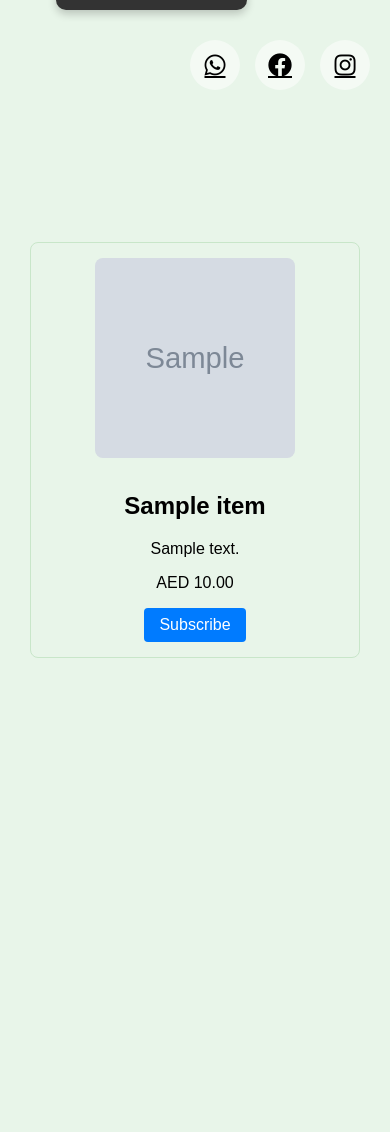
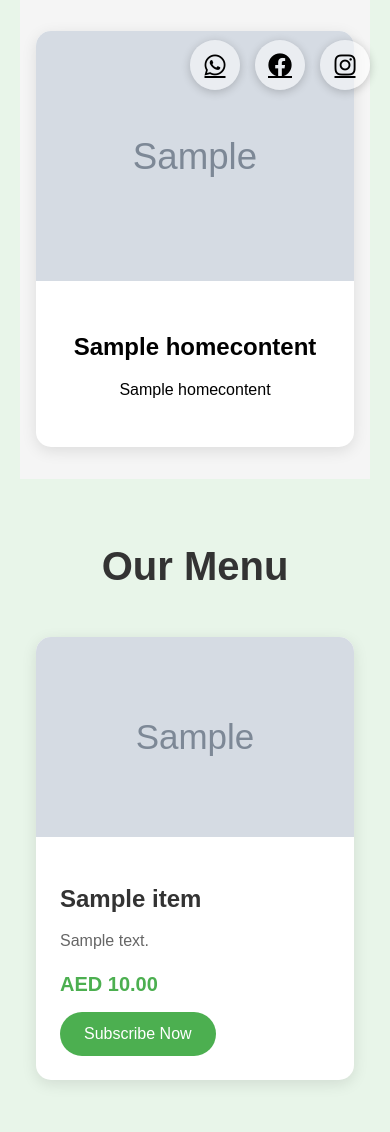
Before and after one commit to adeelrehman77/django_kitchen, a Django app: page / in a window 390 px wide. Shown: the part 734-1866 px from the top of the page. Before the commit the page ends 1392 px from the top, so only its background shows below. Run offline with Django 5.2, Linux system fonts and the light colour scheme; a user stored in the database is signed in; tables that the repository leaves empty hold one stand-in row (values such as "Sample post"); grey boxes marked "Sample" are stand-in pictures.

Commit message:
Assistant checkpoint: Updated homepage with modern design and responsive layout
Assistant generated file changes:
- main/templates/main/home.html: Create more attractive homepage layout
- main/static/css/style.css: Update CSS with modern styles

---

User prompt:

now i want full graphical and more attractive homepage

```diff
--- a/main/static/css/style.css
+++ b/main/static/css/style.css
@@ -1,15 +1,197 @@
 
-.home-banner {
+/* Hero Section */
+.hero-section {
+    height: 80vh;
+    background: linear-gradient(135deg, #4CAF50, #2E7D32);
+    display: flex;
+    align-items: center;
+    justify-content: center;
     text-align: center;
-    padding: 2rem 1rem;
-    margin: 0;
-    background: #e8f5e9;
-    min-height: 100vh;
+    color: white;
+    position: relative;
+    overflow: hidden;
+}
+
+.hero-section::before {
+    content: '';
+    position: absolute;
+    top: 0;
+    left: 0;
+    right: 0;
+    bottom: 0;
+    background: url('/static/images/pattern.png');
+    opacity: 0.1;
+}
+
+.hero-content {
+    z-index: 1;
+    padding: 2rem;
+}
+
+.hero-title {
+    font-size: 4rem;
+    font-weight: 800;
+    margin-bottom: 1rem;
+    text-shadow: 2px 2px 4px rgba(0,0,0,0.3);
+}
+
+.hero-subtitle {
+    font-size: 1.5rem;
+    opacity: 0.9;
+}
+
+/* Promotional Section */
+.promotional-section {
+    display: grid;
+    grid-template-columns: repeat(auto-fit, minmax(300px, 1fr));
+    gap: 2rem;
+    padding: 4rem 2rem;
+    background: #f5f5f5;
+}
+
+.promo-card {
+    background: white;
+    border-radius: 15px;
+    overflow: hidden;
+    box-shadow: 0 4px 15px rgba(0,0,0,0.1);
+    transition: transform 0.3s ease;
+}
+
+.promo-card:hover {
+    transform: translateY(-5px);
+}
+
+.promo-image {
+    height: 250px;
+    background-size: cover;
+    background-position: center;
+}
+
+.promo-content {
+    padding: 2rem;
+    text-align: center;
+}
+
+/* Menu Section */
+.menu-section {
+    padding: 4rem 2rem;
+}
+
+.section-title {
+    text-align: center;
+    font-size: 2.5rem;
+    margin-bottom: 3rem;
+    color: #333;
+}
+
+.menu-grid {
+    display: grid;
+    grid-template-columns: repeat(auto-fit, minmax(280px, 1fr));
+    gap: 2rem;
+    max-width: 1200px;
+    margin: 0 auto;
+}
+
+.menu-card {
+    background: white;
+    border-radius: 15px;
+    overflow: hidden;
+    box-shadow: 0 4px 15px rgba(0,0,0,0.1);
+    transition: transform 0.3s ease;
+}
+
+.menu-card:hover {
+    transform: translateY(-5px);
+}
+
+.menu-image {
+    height: 200px;
+    background-size: cover;
+    background-position: center;
+}
+
+.menu-content {
+    padding: 1.5rem;
+}
+
+.menu-content h3 {
+    font-size: 1.5rem;
+    margin-bottom: 0.5rem;
+    color: #333;
+}
+
+.menu-description {
+    color: #666;
+    margin-bottom: 1rem;
+    line-height: 1.5;
+}
+
+.menu-price {
+    font-size: 1.25rem;
+    font-weight: bold;
+    color: #4CAF50;
+    margin-bottom: 1rem;
+}
+
+.menu-button {
+    display: inline-block;
+    padding: 0.8rem 1.5rem;
+    background: #4CAF50;
+    color: white;
+    text-decoration: none;
+    border-radius: 25px;
+    transition: background 0.3s ease;
+}
+
+.menu-button:hover {
+    background: #388E3C;
+}
+
+/* Social Icons */
+.social-icons {
+    position: fixed;
+    bottom: 20px;
+    right: 20px;
     display: flex;
-    flex-direction: column;
+    gap: 15px;
+    z-index: 100;
+}
+
+.social-icon {
+    color: white;
+    font-size: 24px;
+    background: #4CAF50;
+    width: 50px;
+    height: 50px;
+    border-radius: 50%;
+    display: flex;
     align-items: center;
-    justify-content: flex-start;
-    position: relative;
+    justify-content: center;
+    transition: all 0.3s ease;
+    box-shadow: 0 2px 10px rgba(0,0,0,0.2);
+}
+
+.social-icon:hover {
+    transform: translateY(-5px);
+    background: #388E3C;
+}
+
+@media (max-width: 768px) {
+    .hero-title {
+        font-size: 2.5rem;
+    }
+
+    .hero-subtitle {
+        font-size: 1.2rem;
+    }
+
+    .promotional-section {
+        padding: 2rem 1rem;
+    }
+
+    .menu-section {
+        padding: 2rem 1rem;
+    }
 }
 
 .logo-container {
--- a/main/templates/main/home.html
+++ b/main/templates/main/home.html
@@ -2,21 +2,50 @@
 {% extends 'main/base.html' %}
 
 {% block content %}
-<div class="home-banner">
-    <h1 class="welcome-heading">Welcome to Fun Adventure Kitchen</h1>
+<div class="hero-section">
+    <div class="hero-content">
+        <h1 class="hero-title">Welcome to Fun Adventure Kitchen</h1>
+        <p class="hero-subtitle">Experience the joy of healthy and delicious meals</p>
+    </div>
+</div>
 
-    <div class="promotional-banners right-aligned">
+<div class="promotional-section">
     {% for content in home_contents|slice:":2" %}
-        <div class="promo-box">
+    <div class="promo-card">
         {% if content.banner_image %}
-                <img src="{{ content.banner_image.url }}" alt="{{ content.title }}">
+            <div class="promo-image" style="background-image: url('{{ content.banner_image.url }}')"></div>
         {% endif %}
+        <div class="promo-content">
             <h2>{{ content.title }}</h2>
             {% if content.subtitle %}
                 <p>{{ content.subtitle }}</p>
             {% endif %}
         </div>
+    </div>
     {% endfor %}
+</div>
+
+<div class="menu-section">
+    <h2 class="section-title">Our Menu</h2>
+    <div class="menu-grid">
+        {% for item in items %}
+        <div class="menu-card">
+            {% if item.image %}
+                <div class="menu-image" style="background-image: url('{{ item.image.url }}')"></div>
+            {% endif %}
+            <div class="menu-content">
+                <h3>{{ item.name }}</h3>
+                <p class="menu-description">{{ item.description }}</p>
+                <p class="menu-price">AED {{ item.price }}</p>
+                {% if user.is_authenticated %}
+                    <a href="{% url 'subscribe' %}?item={{ item.id }}" class="menu-button">Subscribe Now</a>
+                {% else %}
+                    <a href="{% url 'login' %}" class="menu-button">Login to Subscribe</a>
+                {% endif %}
+            </div>
+        </div>
+        {% endfor %}
+    </div>
 </div>
 
 <div class="social-icons">
@@ -30,23 +59,4 @@
         <i class="fab fa-instagram"></i>
     </a>
 </div>
-</div>
-
-<div class="items-list">
-    {% for item in items %}
-    <div class="item-card">
-        {% if item.image %}
-            <img src="{{ item.image.url }}" alt="{{ item.name }}" class="item-image">
-        {% endif %}
-        <h2>{{ item.name }}</h2>
-        <p>{{ item.description }}</p>
-        <p class="price">AED {{ item.price }}</p>
-        {% if user.is_authenticated %}
-        <a href="{% url 'subscribe' %}?item={{ item.id }}" class="btn">Subscribe</a>
-        {% else %}
-        <a href="{% url 'login' %}" class="btn">Login to Subscribe</a>
-        {% endif %}
-    </div>
-    {% endfor %}
-</div>
 {% endblock %}
```
Lines whose indentation alone changed are shown as unchanged.
